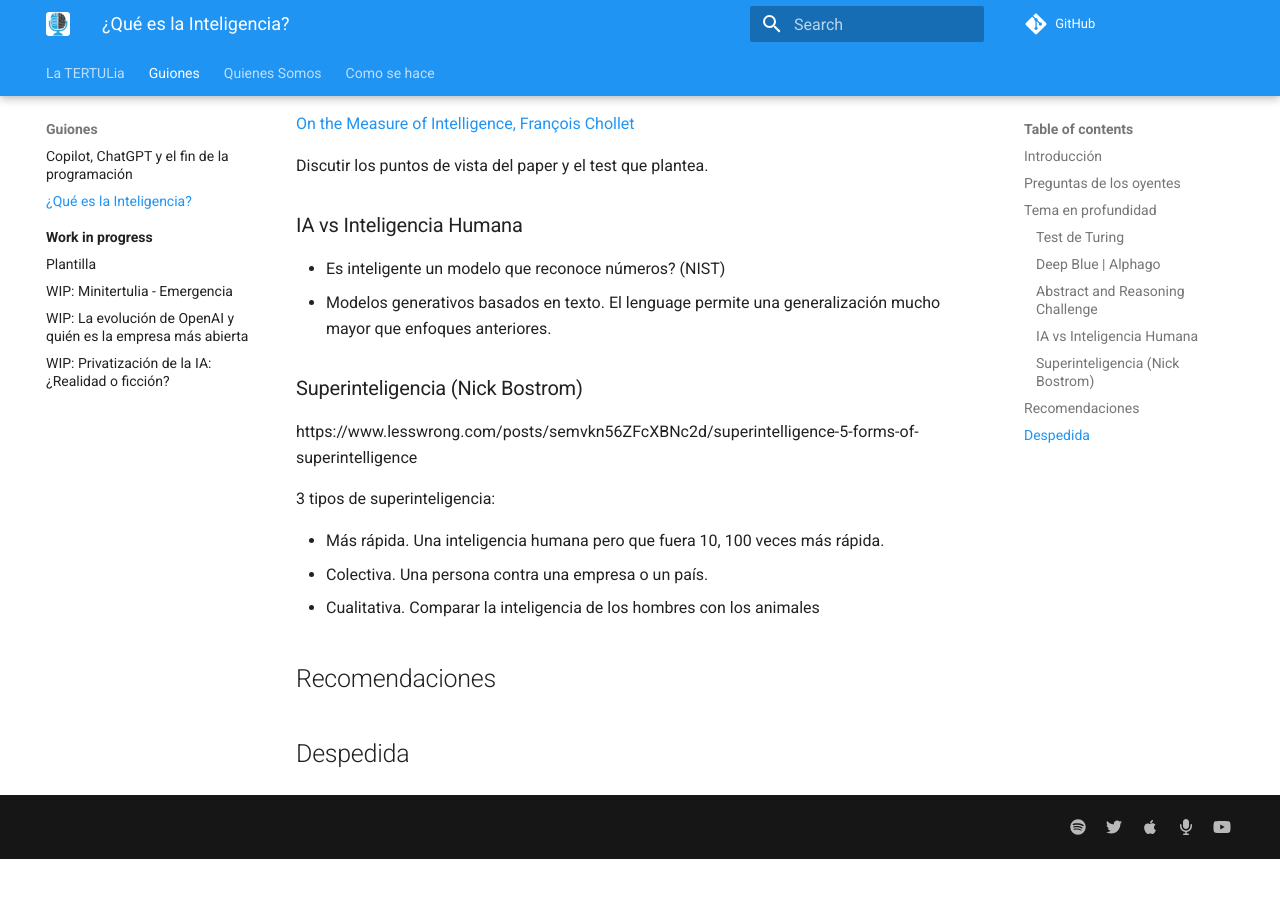
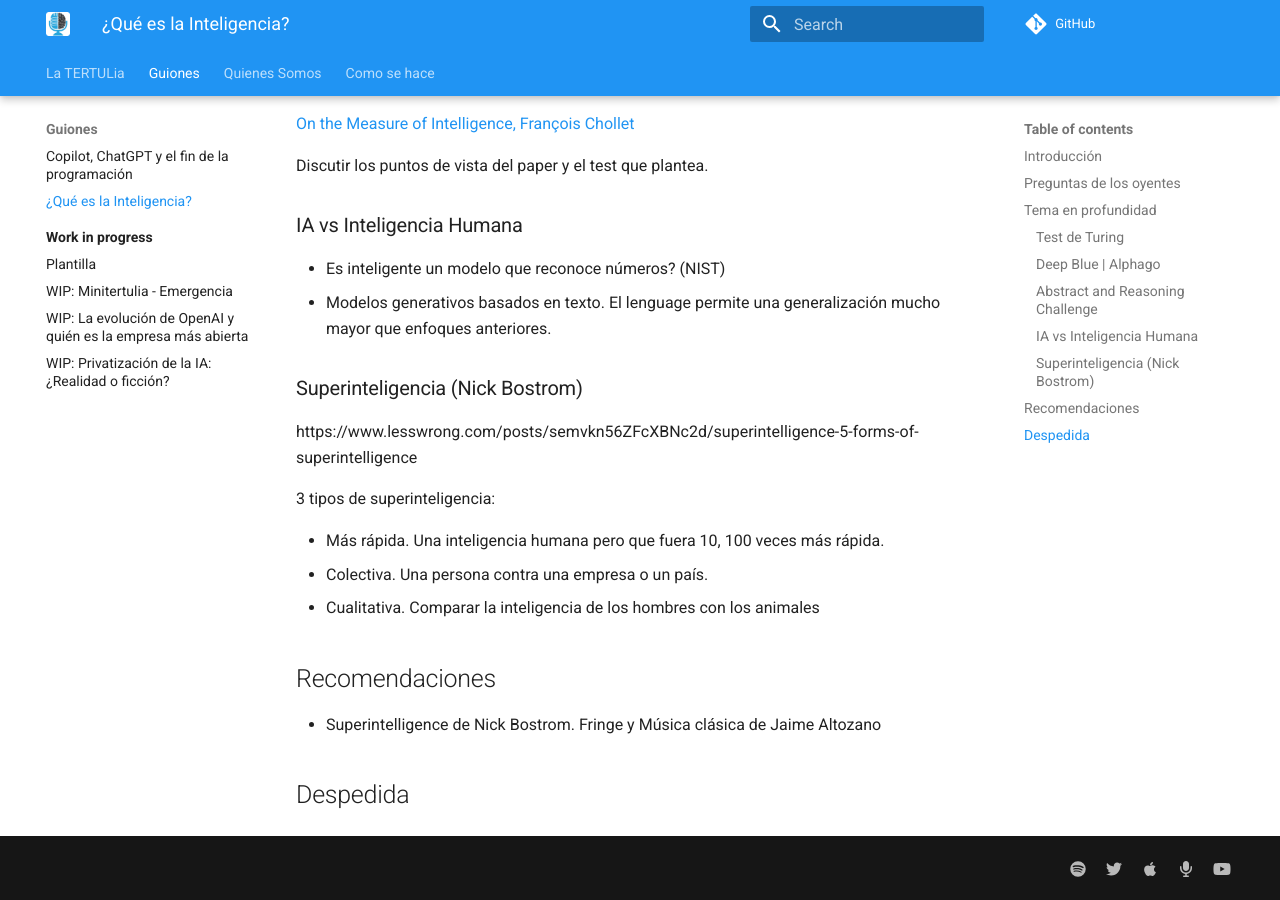
Before and after one commit to ironbar/tertulia_inteligencia_artificial, an MkDocs documentation site: the page built from docs/guiones/02-que-es-la-inteligencia.md, in a window 1280 px wide and 900 px high, scrolled down 729 px. Built offline with MkDocs 1.6.1 and Material for MkDocs 9.7.7, drawn with Linux system fonts in a browser that asks for light colours; comment, search, counter and statistics services are not loaded; before the commit the page ends 1588 px from its top, so only the background shows below that.

Commit message:
añadida recomendaciones

```diff
--- a/docs/guiones/02-que-es-la-inteligencia.md
+++ b/docs/guiones/02-que-es-la-inteligencia.md
@@ -41,4 +41,6 @@
 
 ## Recomendaciones
 
+- Superintelligence de Nick Bostrom. Fringe y Música clásica de Jaime Altozano
+
 ## Despedida
```
